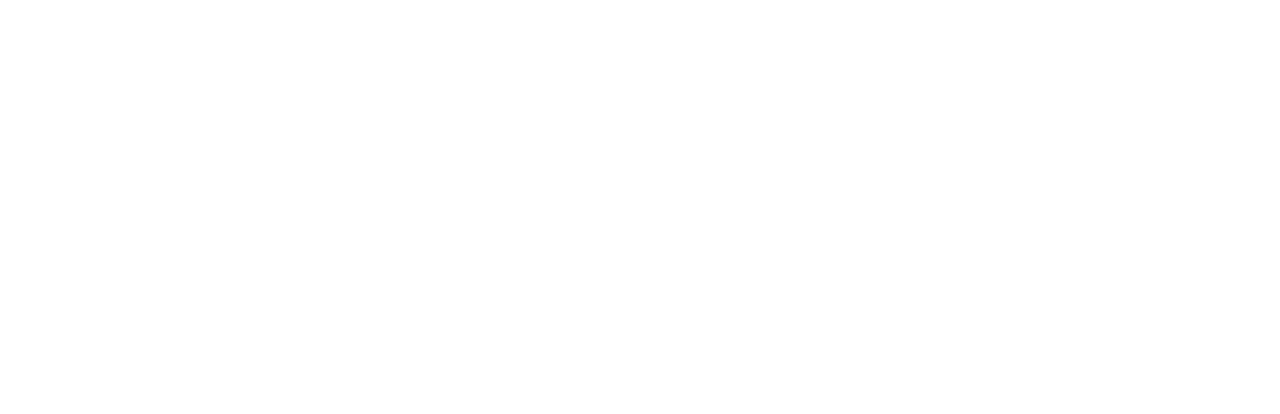
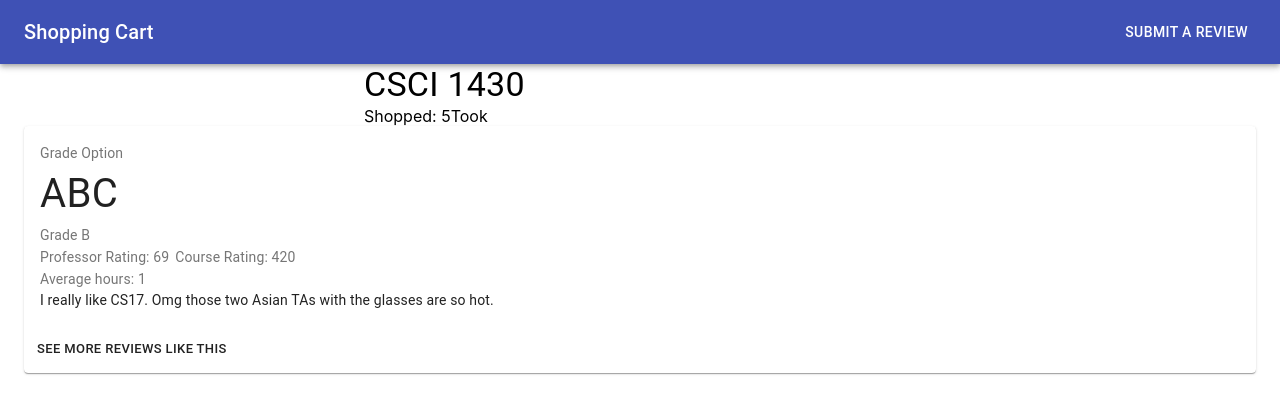
Before and after one commit to zhaovan/HAB2020, a React (Create React App) app in the folder shopn/: page /class in a window 1280 px wide. Shown: the top 414 px of the page. Built offline with nearby package versions, Linux system fonts and the light colour scheme.

Commit message:
Insert routing

```diff
--- a/shopn/src/App.js
+++ b/shopn/src/App.js
@@ -1,5 +1,6 @@
 import React from "react";
 import HomePage from "./pages/HomePage";
+import ClassPage from "./pages/ClassPage";
 import { BrowserRouter as Router, Switch, Route, Link } from "react-router-dom";
 
 function App() {
@@ -8,6 +9,7 @@
       <div className="App">
         <Switch>
           <Route exact path="/" component={HomePage} />
+          <Route exact path="/class/" component={ClassPage} />
         </Switch>
       </div>
     </Router>
--- a/shopn/src/components/ClassCard.jsx
+++ b/shopn/src/components/ClassCard.jsx
@@ -5,6 +5,7 @@
 import CardContent from "@material-ui/core/CardContent";
 import Button from "@material-ui/core/Button";
 import Typography from "@material-ui/core/Typography";
+import { Link } from "react-router-dom";
 
 const useStyles = makeStyles({
   card: {
@@ -37,7 +38,9 @@
         </Typography>
       </CardContent>
       <CardActions>
-        <Button size="small">View Class</Button>
+        <Link to="/class/">
+          <Button size="small">View Class</Button>
+        </Link>
       </CardActions>
     </Card>
   );
--- a/shopn/src/pages/ClassPage.jsx
+++ b/shopn/src/pages/ClassPage.jsx
@@ -11,53 +11,36 @@
   Card,
   CardContent
 } from "@material-ui/core";
+import ComponentBar from "../components/ComponentBar";
 
-import { makeStyles } from '@material-ui/core/styles';
+import { makeStyles } from "@material-ui/core/styles";
 
 import MenuIcon from "@material-ui/icons/Menu";
 
-import ReviewCard from "../components/ReviewCard"
+import ReviewCard from "../components/ReviewCard";
 
 const useStyles = makeStyles({
   card: {
-      minWidth: 275,
+    minWidth: 275
   },
   bullet: {
-      display: 'inline-block',
-      margin: '0 2px',
-      transform: 'scale(0.8)',
+    display: "inline-block",
+    margin: "0 2px",
+    transform: "scale(0.8)"
   },
   title: {
-      fontSize: 14,
+    fontSize: 14
   },
   pos: {
-      marginBottom: 12,
-    },
+    marginBottom: 12
+  }
 });
 
 export class HomePage extends Component {
-
-
   render() {
     return (
       <Fragment>
-        <div style={{ flexGrow: 1 }}>
-          <AppBar position="static">
-            <Toolbar>
-              {/* <IconButton
-                edge="start"
-                // style={{marginRight: }}
-                color="inherit"
-                aria-label="menu"
-              >
-                <MenuIcon />
-              </IconButton> */}
-              <Typography variant="h6">Shopping Cart</Typography>
-              <Button color="inherit">Add a review</Button>
-            </Toolbar>
-          </AppBar>
-        </div>
-
+        <ComponentBar />
 
         <Container maxWidth="sm">
           {/*Class Name*/}
@@ -80,11 +63,9 @@
         </Container> */}
         <Container>
           <Card>
-            <ReviewCard>
-            </ReviewCard>
+            <ReviewCard></ReviewCard>
           </Card>
         </Container>
-
       </Fragment>
     );
   }
```
Lines whose indentation alone changed are shown as unchanged.
